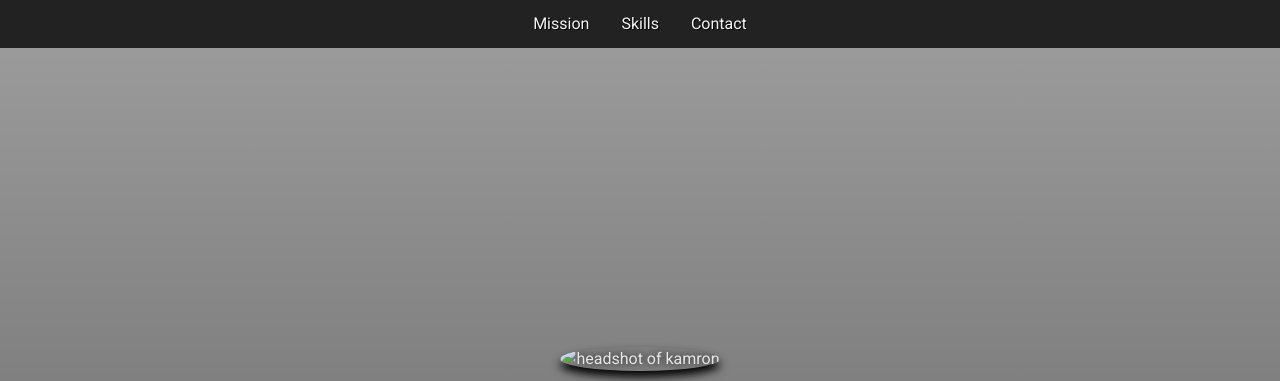
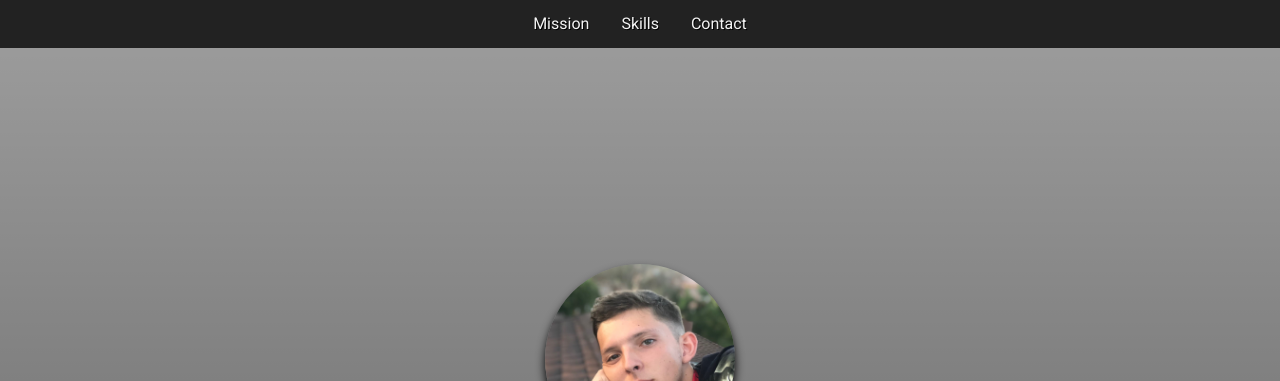
Before and after one commit to Kamron247/my-portfolio, a plain HTML site: page index.html in a window 1280 px wide. Shown: the top 381 px of the page. Drawn offline with nearby package versions, Linux system fonts and the light colour scheme; the site is published under a folder, as on GitHub Pages, so addresses that start at the root find nothing.

Commit message:
Fixed error preventing headshot from showing

```diff
--- a/index.html
+++ b/index.html
@@ -60,7 +60,7 @@
       <div class="container text-center">
         <ul class="row g-3">
           <li class="col-12">
-            <img src="/img/headshot.jpg" alt="headshot of kamron" />
+            <img src="img/headshot.jpg" alt="photo of kamron" />
           </li>
           <li class="col-12">
             <h1>Kamron Gonzales</h1>
```
